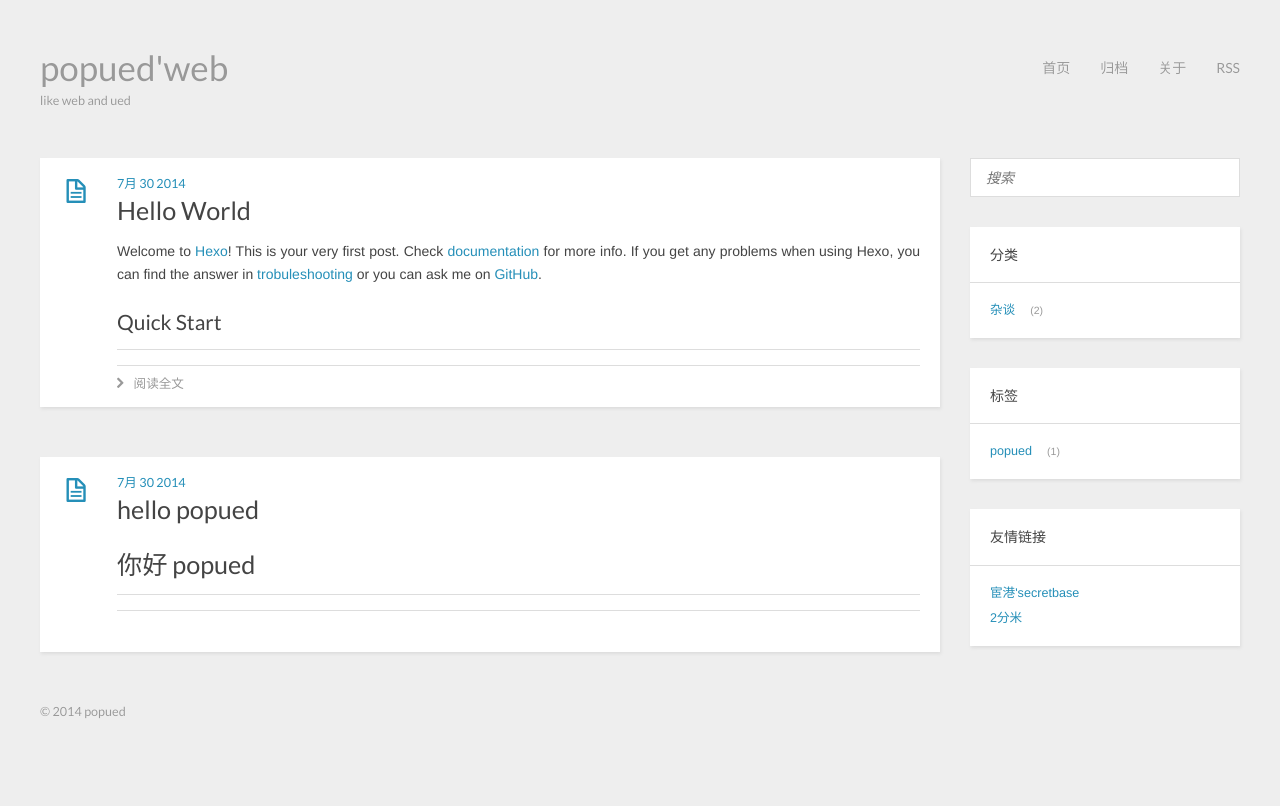
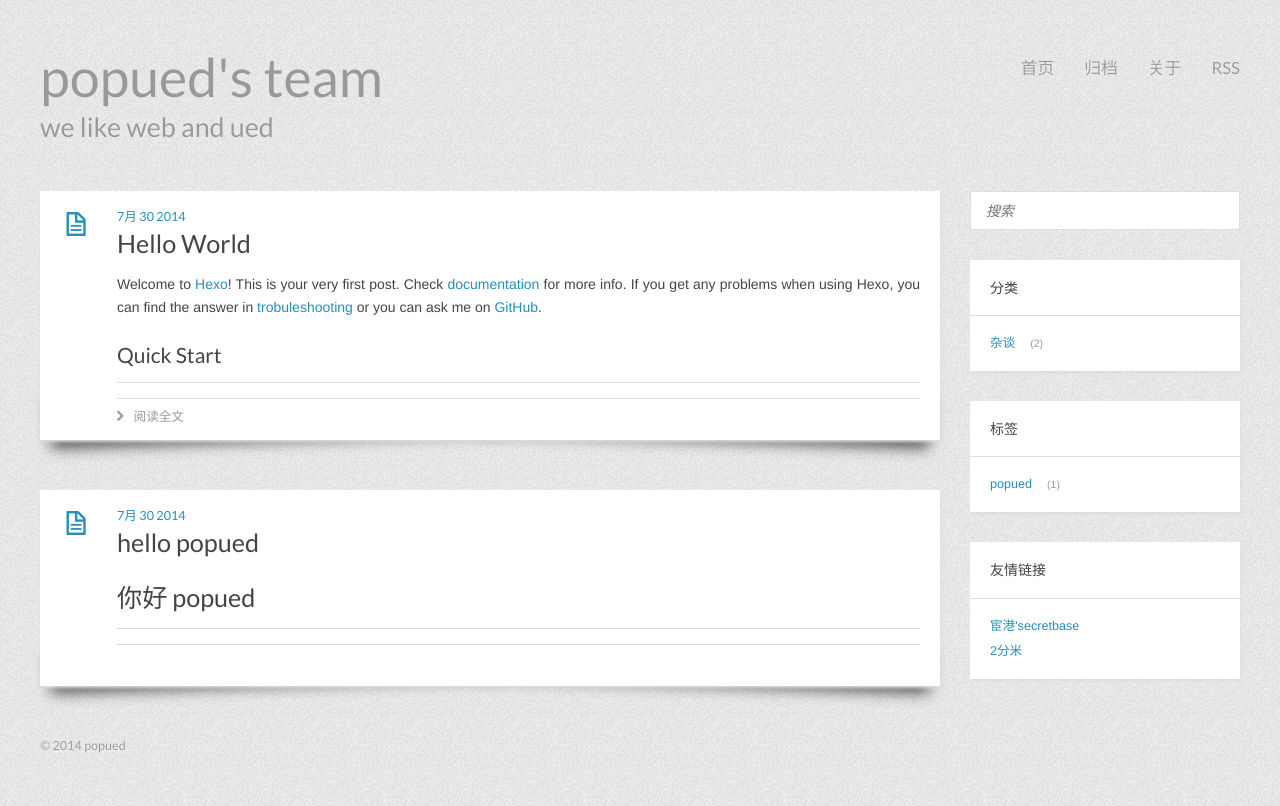
Before and after one commit to popued/popued.github.io, a plain HTML site: page index.html in a window 1280 px wide. Drawn offline with nearby package versions, Linux system fonts and the light colour scheme.

Commit message:
Site updated: 2014-07-30 14:35:44

```diff
--- a/atom.xml
+++ b/atom.xml
@@ -1,10 +1,10 @@
 <?xml version="1.0" encoding="utf-8"?>
 <feed xmlns="http://www.w3.org/2005/Atom">
-  <title><![CDATA[popued'web]]></title>
-  <subtitle><![CDATA[like web and ued]]></subtitle>
+  <title><![CDATA[popued's team]]></title>
+  <subtitle><![CDATA[we like web and ued]]></subtitle>
   <link href="/atom.xml" rel="self"/>
   <link href="http://yoursite.com/"/>
-  <updated>2014-07-30T06:10:10.416Z</updated>
+  <updated>2014-07-30T06:34:04.257Z</updated>
   <id>http://yoursite.com/</id>
 
   <author>
--- a/css/style.css
+++ b/css/style.css
@@ -15,6 +15,7 @@ body {
   font-family: "Helvetica Neue", "Helvetica", Arial, sans-serif;
   font-size: 14px;
   text-shadow: 0 0 1px transparent;
+  background-image: url("/images/noise.png");
 }
 @media screen and (max-width: 1260px) {
   body {
@@ -106,6 +107,7 @@ a:hover {
   margin: 50px auto;
 }
 #header a {
+  font-size: 1.2em;
   color: #999;
 }
 #header a:hover {
@@ -114,12 +116,12 @@ a:hover {
 }
 #header h1 {
   font-weight: normal;
-  font-size: 2.5em;
+  font-size: 3.2em;
   line-height: 1;
 }
 #header h2 {
   font-weight: normal;
-  font-size: 0.9em;
+  font-size: 1.6em;
   line-height: 1;
   margin-top: 10px;
 }
@@ -170,6 +172,58 @@ article .post-content {
   article .post-content {
     padding-left: 20px;
   }
+}
+article .post-content:before {
+  content: "";
+  position: absolute;
+  z-index: -1;
+  bottom: 15px;
+  left: 10px;
+  width: 50%;
+  height: 20%;
+  -webkit-box-shadow: 0 15px 10px rgba(0,0,0,0.7);
+  -moz-box-shadow: 0 15px 10px rgba(0,0,0,0.7);
+  -webkit-box-shadow: 0 15px 15px rgba(0,0,0,0.7);
+  box-shadow: 0 15px 15px rgba(0,0,0,0.7);
+  -webkit-transform: rotate(-2deg);
+  -moz-transform: rotate(-2deg);
+  -o-transform: rotate(-2deg);
+  -webkit-transform: rotate(-2deg);
+  -moz-transform: rotate(-2deg);
+  -o-transform: rotate(-2deg);
+  -ms-transform: rotate(-2deg);
+  transform: rotate(-2deg);
+}
+article .post-content:after {
+  content: "";
+  position: absolute;
+  z-index: -1;
+  bottom: 15px;
+  left: 10px;
+  width: 50%;
+  height: 20%;
+  -webkit-box-shadow: 0 15px 10px rgba(0,0,0,0.7);
+  -moz-box-shadow: 0 15px 10px rgba(0,0,0,0.7);
+  -webkit-box-shadow: 0 15px 15px rgba(0,0,0,0.7);
+  box-shadow: 0 15px 15px rgba(0,0,0,0.7);
+  -webkit-transform: rotate(-2deg);
+  -moz-transform: rotate(-2deg);
+  -o-transform: rotate(-2deg);
+  -webkit-transform: rotate(-2deg);
+  -moz-transform: rotate(-2deg);
+  -o-transform: rotate(-2deg);
+  -ms-transform: rotate(-2deg);
+  transform: rotate(-2deg);
+  right: 10px;
+  left: auto;
+  -webkit-transform: rotate(2deg);
+  -moz-transform: rotate(2deg);
+  -o-transform: rotate(2deg);
+  -webkit-transform: rotate(2deg);
+  -moz-transform: rotate(2deg);
+  -o-transform: rotate(2deg);
+  -ms-transform: rotate(2deg);
+  transform: rotate(2deg);
 }
 article .gallery {
   overflow: hidden;
--- a/index.html
+++ b/index.html
@@ -3,7 +3,7 @@
 <head>
   <meta charset="utf-8">
 
-  <title>popued&#39;web</title>
+  <title>popued&#39;s team</title>
   <meta name="author" content="popued">
 
   <meta name="description" content="web and ued&#39;s develop">
@@ -12,14 +12,14 @@
   <meta name="viewport" content="width=device-width, initial-scale=1, maximum-scale=1">
 
 
-  <meta property="og:site_name" content="popued&#39;web"/>
+  <meta property="og:site_name" content="popued&#39;s team"/>
 
 
     <meta property="og:image" content="undefined"/>
 
 
   <link href="/images/favicon.ico" rel="icon" type="image/x-ico">
-  <link rel="alternate" href="/atom.xml" title="popued&#39;web" type="application/atom+xml">
+  <link rel="alternate" href="/atom.xml" title="popued&#39;s team" type="application/atom+xml">
   <link rel="stylesheet" href="/css/style.css" media="screen" type="text/css">
   <!--[if lt IE 9]><script src="//html5shiv.googlecode.com/svn/trunk/html5.js"></script><![endif]-->
 
@@ -29,8 +29,8 @@
 
 <body>
   <header id="header" class="inner"><div class="alignleft">
-  <h1><a href="/">popued&#39;web</a></h1>
-  <h2><a href="/">like web and ued</a></h2>
+  <h1><a href="/">popued&#39;s team</a></h1>
+  <h2><a href="/">we like web and ued</a></h2>
 </div>
 <nav id="main-nav" class="alignright">
   <ul>
```
Also changed, not shown: 2014/07/30/hello-popued/index.html (+5 -5 lines), 2014/07/30/hello-world/index.html (+5 -5 lines), about/index.html (+5 -5 lines), archives/2014/07/index.html (+5 -5 lines), archives/2014/index.html (+5 -5 lines), archives/index.html (+5 -5 lines), categories/杂谈/index.html (+5 -5 lines), tags/popued/index.html (+5 -5 lines), images/noise.png (added).
